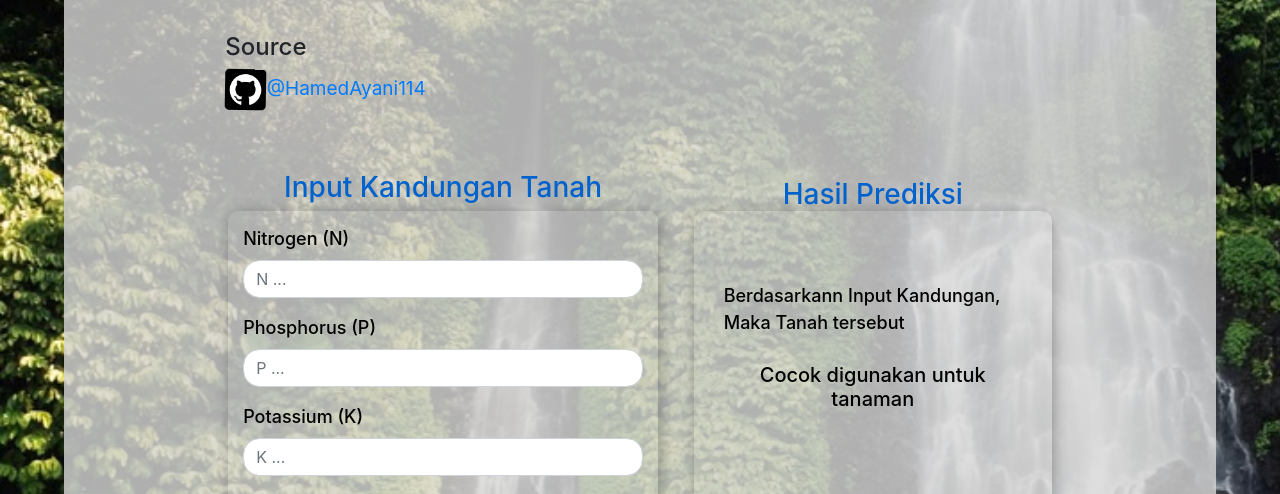
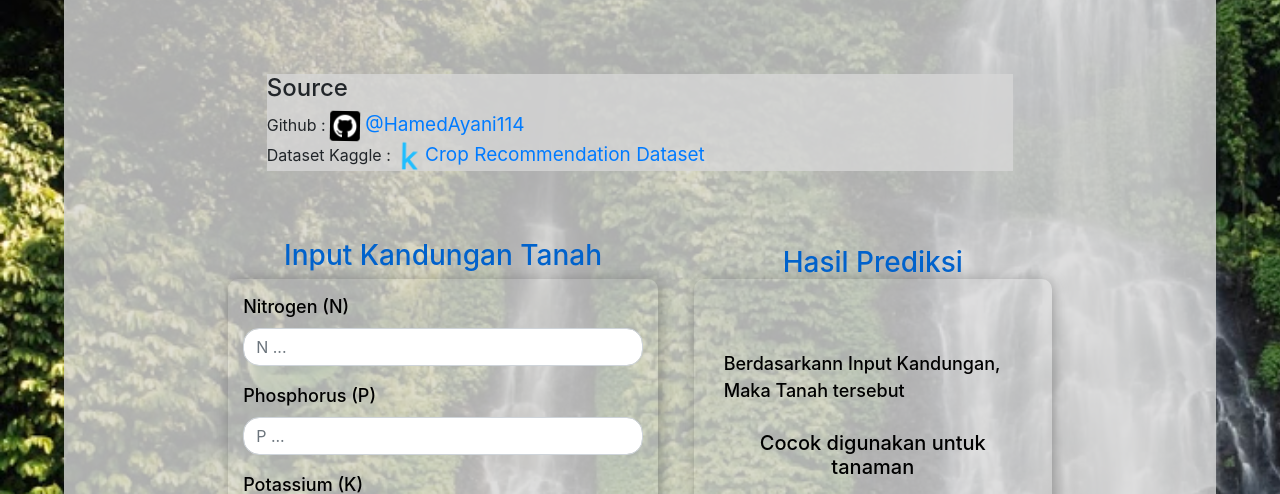
Before and after one commit to HamedAyani114/ham-soilprediction, a Flask app: template templates/index.html in a window 1280 px wide. Shown: the part 473-967 px from the top of the page. Run offline with Flask 2, Linux system fonts and the light colour scheme; the template is opened without the code that fills it, so the values that code supplies are empty.

Commit message:
update tampilan

```diff
--- a/static/styles/style.css
+++ b/static/styles/style.css
@@ -53,7 +53,7 @@
     padding: 1.5%;
     background: #dc3545;
     font-weight: 600;
-    color: #fff;
+    color: rgba(255, 255, 255, 0.416);
     cursor: pointer;
 }
 .btnContactSubmit
@@ -103,7 +103,7 @@
 
 .logo img{
     /* border-radius: 6rem; */
-    width: 5%;
+    width: 4%;
     /* margin-top: -3%; */
     transform: rotate(1deg);
 }
--- a/templates/index.html
+++ b/templates/index.html
@@ -19,8 +19,16 @@
             <h1>Klasfikasi Kecocokan Tanah untuk Tanaman</h1>
             <h2>Model Algoritma Gaussian Naive Bayes dengan tingkat akurasi <b>{{ acc }} %</b></h2>
             <br>
-            <h4>Source</h4>
-            <a class="logo" style="font-size: 19px;" href="https://github.com/HamedAyani114/ham-soilprediction" target="_blank" title="Go to Github HamedAyani114"><img src="{{ url_for('static', filename='styles/Github.png') }}" alt="Github"/>@HamedAyani114</a>
+            <div class="contact-form">
+               <h4>Source</h4>
+               Github : <a class="logo" style="font-size: 19px;" href="https://github.com/HamedAyani114/ham-soilprediction" target="_blank" title="Go to Github HamedAyani114">
+                  <img src="{{ url_for('static', filename='styles/github.png') }}" alt="Github"/> @HamedAyani114
+               </a>
+               <br>
+               Dataset Kaggle : <a class="logo" style="font-size: 19px;" href="https://www.kaggle.com/datasets/atharvaingle/crop-recommendation-dataset" target="_blank" title="Go to Kaggle">
+                  <img src="{{ url_for('static', filename='styles/kaggle.png') }}" alt="Kaggle"/>Crop Recommendation Dataset
+               </a>
+            </div>
             <div class="row">
                <div class="col-md-6 project">
                   <h3>
```
Also changed, not shown: static/styles/kaggle.png (added).
